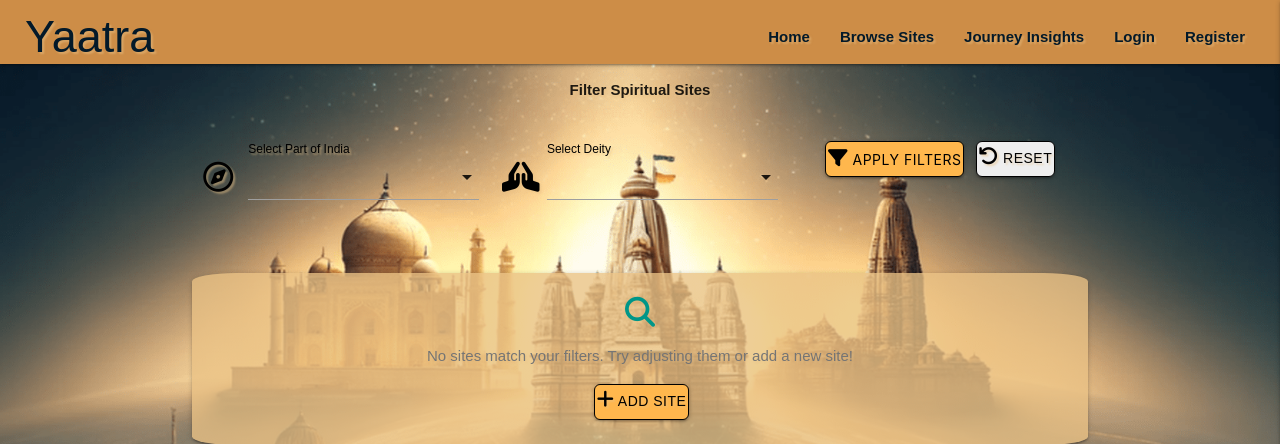
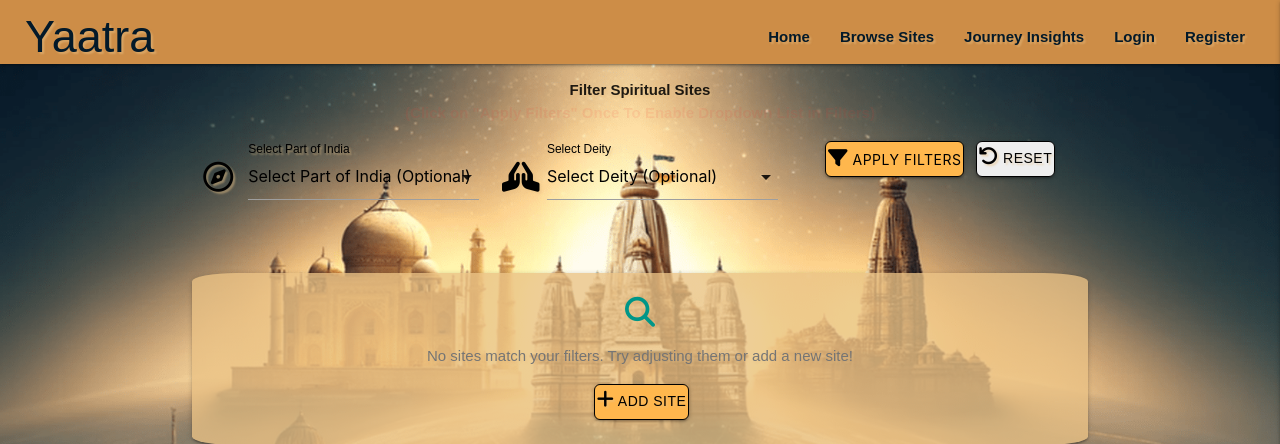
Before and after one commit to ashwinsel/Milestone-Project-3-Yatra, a Flask app: page /browse_sites in a window 1280 px wide. Shown: the top 444 px of the page. Run offline with Flask 3, Linux system fonts and the light colour scheme; data that the repository does not hold is empty; some libraries are stand-ins or nearby versions; some web fonts are replaced.

Commit message:
Enhanced browse_sites template: Made filters optional, improved accessibility, added placeholders, and enhanced UI/UX for better usability and visual consistency.

```diff
--- a/static/css/style.css
+++ b/static/css/style.css
@@ -86,7 +86,7 @@
 }
 
 .flashing-text {
-    animation: flash 1.5s infinite;
+    animation: flash 2s infinite;
 }
 
 
--- a/templates/browse_sites.html
+++ b/templates/browse_sites.html
@@ -16,7 +16,7 @@
     <div class="row">
         <p class="center-align">
             <b>Filter Spiritual Sites</b> <br>
-            <span class="red-text flashing-text">(Click on "Apply Filters" Once for Dropdown)</span>
+            <span class="red-text flashing-text"><b>(Click on "Apply Filters" Once To Enable Dropdown List in Filters)</b></span>
         </p>
 
         <form method="GET" action="{{ url_for('filter_sites') }}">
@@ -24,34 +24,36 @@
             <div class="input-field col s12 m4">
                 <i class="fa-regular fa-compass prefix black-text"></i>
                 <select id="part_name" name="part_name">
+                    <option value="" disabled selected>Select Part of India (Optional)</option>
                     {% for part in part_names %}
                         <option value="{{ part }}" {% if request.args.get('part_name') == part %}selected{% endif %}>
                             {{ part }}
                         </option>
                     {% endfor %}
                 </select>
-                <label for="part_name" class="black-text"> Select Part of India </label>
+                <label for="part_name" class="black-text">Select Part of India</label>
             </div>
 
             <!-- Filter by Deity -->
             <div class="input-field col s12 m4">
                 <i class="fas fa-hands-praying prefix black-text"></i>
-                <select id ="deity" name="deity">
+                <select id="deity" name="deity">
+                    <option value="" disabled selected>Select Deity (Optional)</option>
                     {% for deity in deities %}
                         <option value="{{ deity }}" {% if request.args.get('deity') == deity %}selected{% endif %}>
                             {{ deity }}
                         </option>
                     {% endfor %}
                 </select>
-                <label for="deity" class="black-text"> Select Deity </label>
+                <label for="deity" class="black-text">Select Deity</label>
             </div>
 
             <!-- Filter and Reset Buttons -->
             <div class="col s12 m4 center-align">
-                <button type="submit" class="btn orange lighten-2 black-text">
+                <button type="submit" class="btn orange lighten-2 black-text waves-effect waves-light">
                     <i class="fa-solid fa-filter"></i> Apply Filters
                 </button>
-                <a href="{{ url_for('browse_sites') }}" class="btn grey lighten-3 black-text">
+                <a href="{{ url_for('browse_sites') }}" class="btn grey lighten-3 black-text waves-effect waves-light">
                     <i class="fa-solid fa-undo"></i> Reset
                 </a>
             </div>
```
